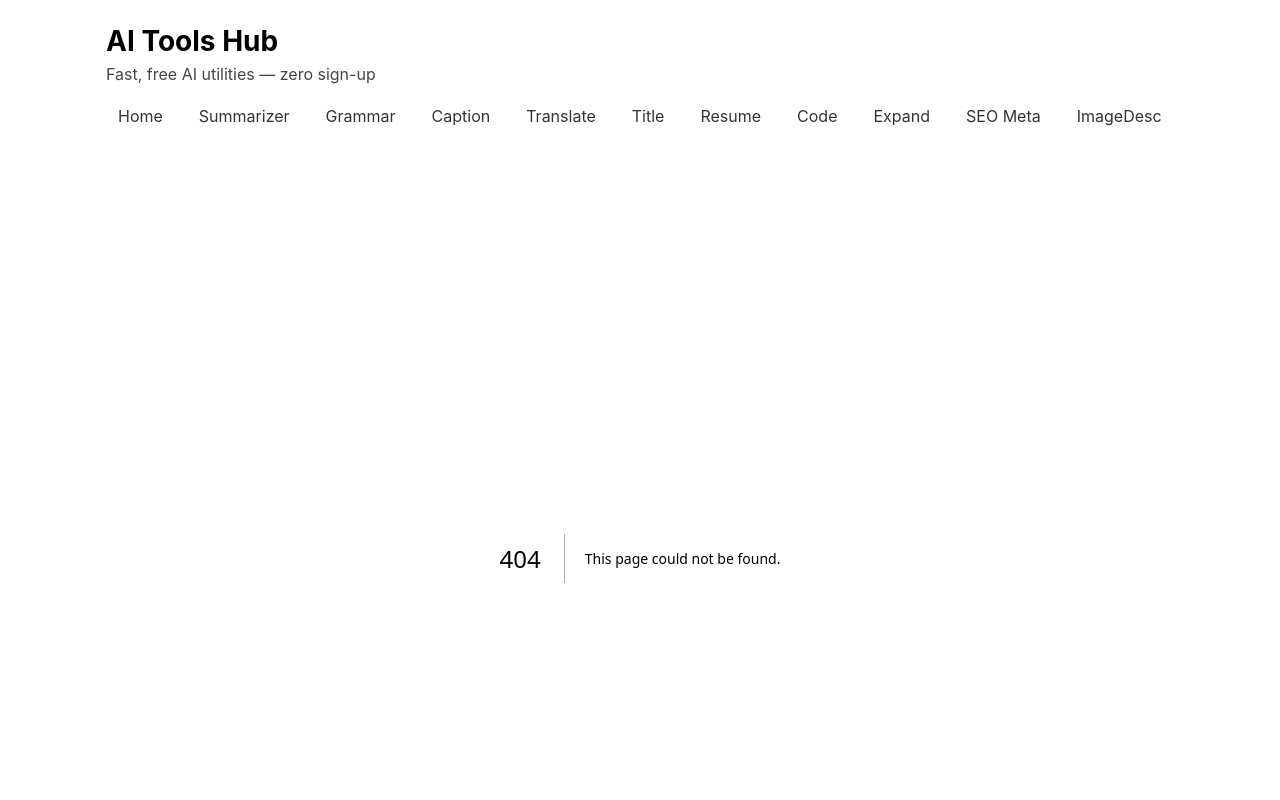
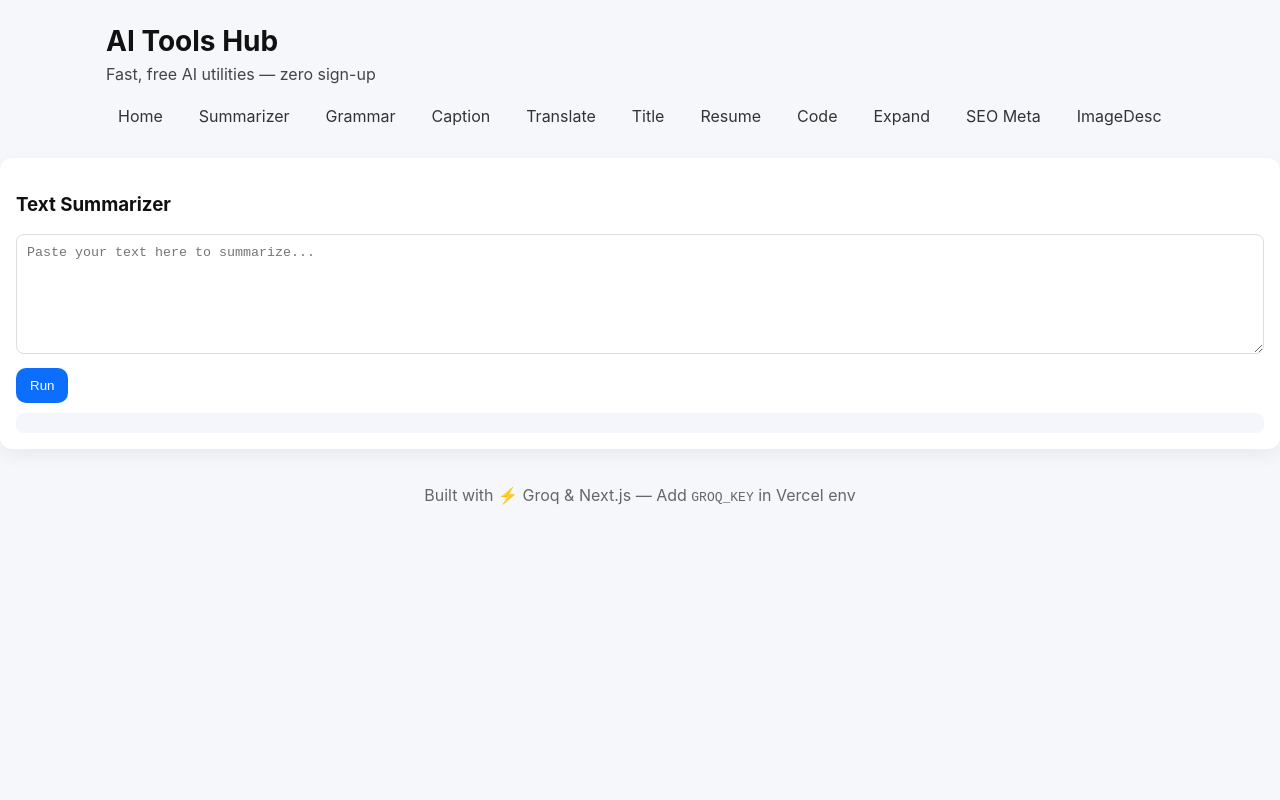
Before and after one commit to silunaya/ai-tools-hub, a Next.js app: page /tools/summarizer in a window 1280 px wide. Before the commit this address had no page. Shown: the top 800 px of the page. Built offline with nearby package versions, Linux system fonts and the light colour scheme.

Commit message:
Create page.jsx

```diff
--- /dev/null
+++ b/app/tools/summarizer/page.jsx
@@ -0,0 +1,11 @@
+import ToolForm from "../../components/ToolForm";
+
+export default function Summarizer() {
+  return (
+    <ToolForm
+      apiPath="/api/summarize"
+      label="Text Summarizer"
+      placeholder="Paste your text here to summarize..."
+    />
+  );
+}
```
